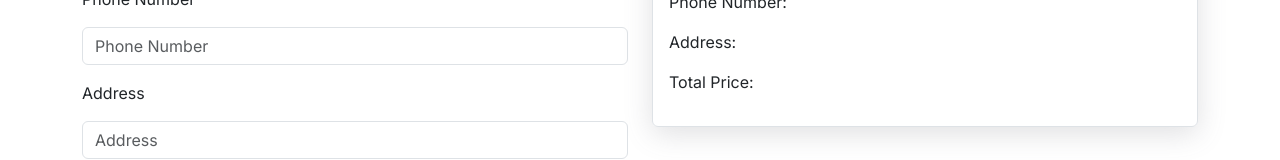
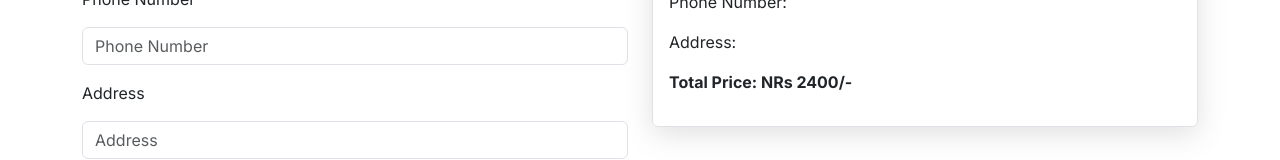
Before and after one commit to gurungbsal18/ecommerce-grocery-app, a Next.js app: page /cart in a window 1280 px wide. Shown: the part 548-708 px from the top of the page. Built offline with nearby package versions, Linux system fonts and the light colour scheme.

Commit message:
cart text updated

```diff
--- a/src/app/cart/page.jsx
+++ b/src/app/cart/page.jsx
@@ -114,7 +114,7 @@ const page = () => {
                 <p>Name: {name}</p>
                 <p>Phone Number: {phoneNumber}</p>
                 <p>Address: {address}</p>
-                <p>Total Price: </p>
+                <p className="fw-bold">Total Price: NRs 2400/- </p>
               </div>
             </div>
           </div>
```
